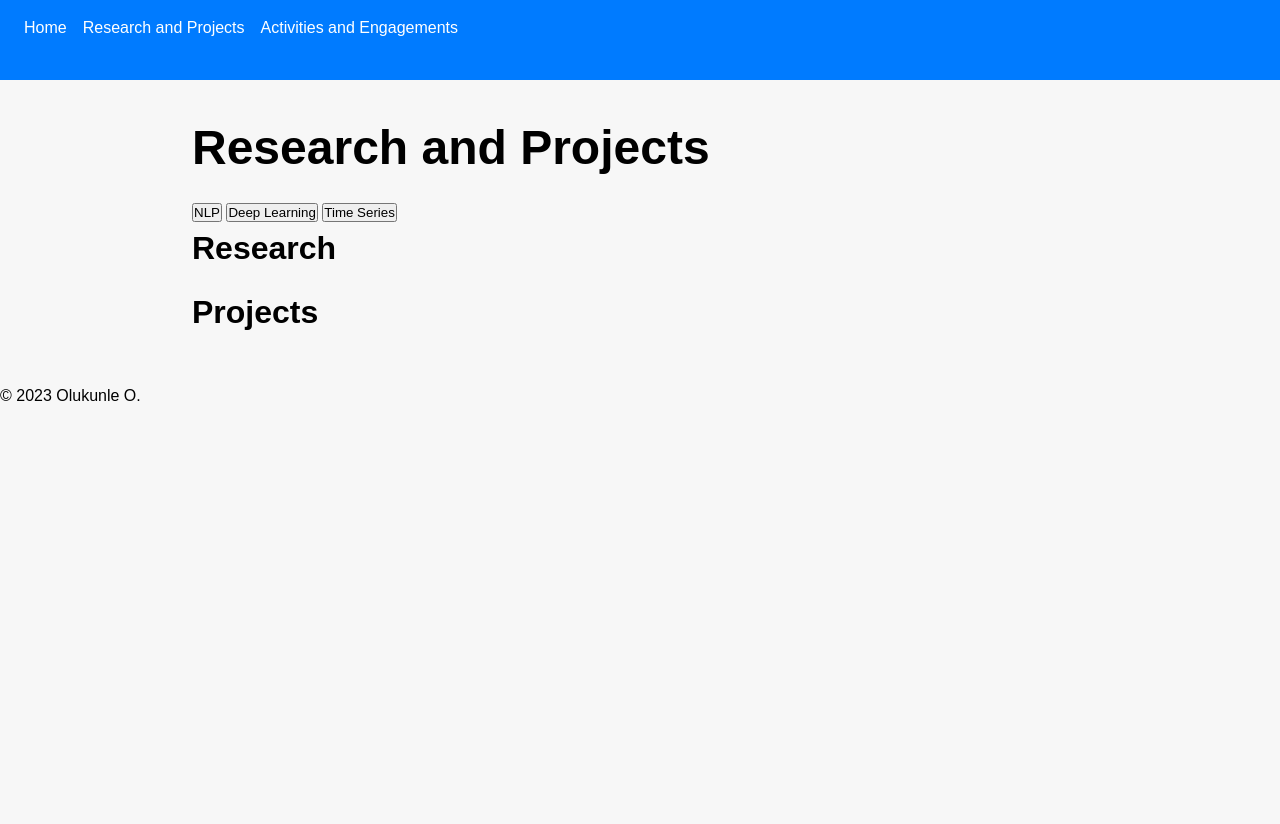
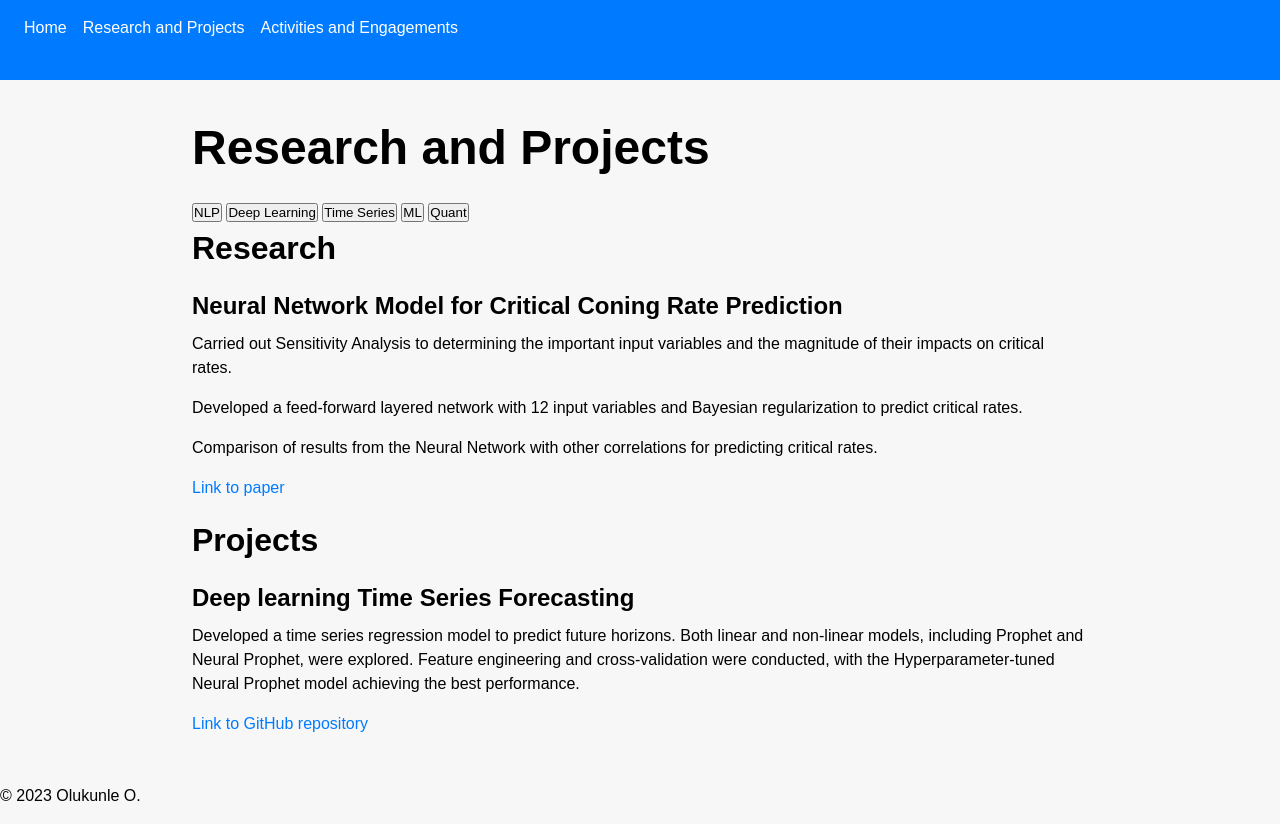
Before and after one commit to Qunlexie/qunlexie.github.io, a plain HTML site: page projects.html in a window 1280 px wide. Both pictures are taken after a click on the button "Deep Learning". Before the commit the page ends 800 px from the top, so only its background shows below. Drawn offline with Linux system fonts and the light colour scheme.

Commit message:
improve projects

```diff
--- a/filter.js
+++ b/filter.js
@@ -1,11 +1,11 @@
 function filterByCategory(category) {
-    const articles = document.querySelectorAll('article');
-    articles.forEach((article) => {
-      const categoryElement = article.querySelector('h3');
-      if (categoryElement.innerText !== category) {
-        article.style.display = 'none';
+    const articles = document.getElementsByTagName("article");
+    for (let i = 0; i < articles.length; i++) {
+      const categories = articles[i].getAttribute("category").split(", ");
+      if (categories.includes(category)) {
+        articles[i].style.display = "block";
       } else {
-        article.style.display = 'block';
+        articles[i].style.display = "none";
       }
-    });
+    }
   }
--- a/projects.html
+++ b/projects.html
@@ -24,9 +24,11 @@
           <button onclick="filterByCategory('NLP')">NLP</button>
           <button onclick="filterByCategory('Deep Learning')">Deep Learning</button>
           <button onclick="filterByCategory('Time Series')">Time Series</button>
+          <button onclick="filterByCategory('ML')">ML</button>
+          <button onclick="filterByCategory('Quant')">Quant</button>
         </div>
         <h2>Research</h2>
-        <article category="NLP">
+        <article category="Deep Learning">
           <h3>Neural Network Model for Critical Coning Rate Prediction</h3>
           <p>
             Carried out Sensitivity Analysis to determining the important input
@@ -61,7 +63,7 @@
           <p><a href="https://doi.org/10.3390/en15061958">Link to paper</a></p>
         </article>
 
-        <article>
+        <article category="Quant">
           <h3>
             Statistical and Quantitative Analysis of Electricity Price
             Volatility
@@ -79,7 +81,7 @@
           </p>
         </article>
 
-        <article>
+        <article category="ML">
           <h3>
             Data Driven Model for Risk Analysis in Complex Interconnected
             Human-Natural Systems
@@ -102,7 +104,7 @@
 
       <section>
         <h2>Projects</h2>
-        <article>
+        <article category = "Deep Learning, Time Series">
           <h3>Deep learning Time Series Forecasting</h3>
           <p>
             Developed a time series regression model to predict future horizons.
@@ -119,7 +121,7 @@
           </p>
         </article>
 
-        <article>
+        <article category="NLP">
           <h3>Sentiment Analysis using word Embedding</h3>
           <p>
             Developed an Embedding model and a bag of word model (using Glove
@@ -136,7 +138,7 @@
           </p>
         </article>
 
-        <article>
+        <article category="ML">
           <h3>Ensemble Based Machine Learning Multiclass Classification</h3>
           <p>
             Built and trained a classifier to distinguish between the three
@@ -155,7 +157,7 @@
           </p>
         </article>
 
-        <article>
+        <article category="ML">
           <h3>Machine Learning Model for Predicting Wildfire</h3>
           <p>
             Built 11 classification models to predict whether or not there is an
@@ -174,7 +176,7 @@
           </p>
         </article>
 
-        <article>
+        <article category="NLP">
           <h3>Extractive Text Summarization for UN SDG</h3>
           <p>
             Built unsupervised ML model to for extractive summarization of
```
